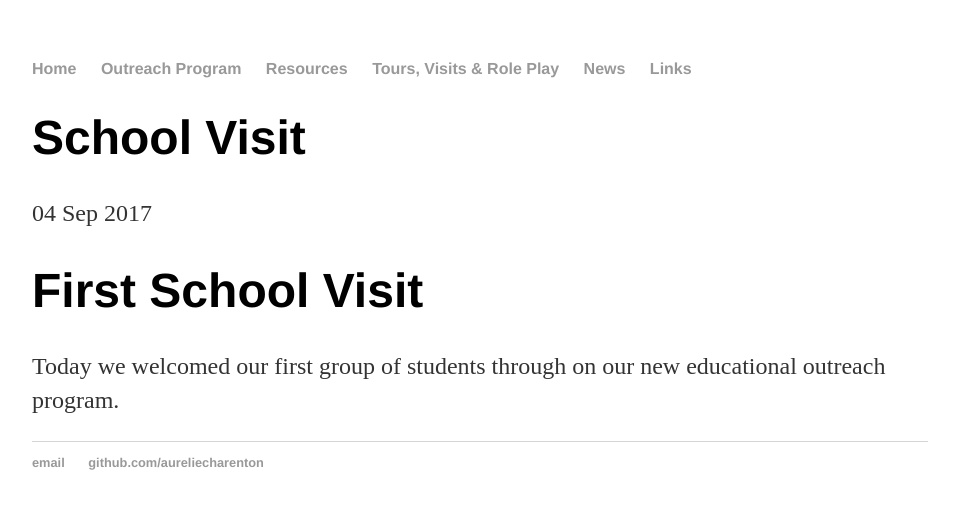
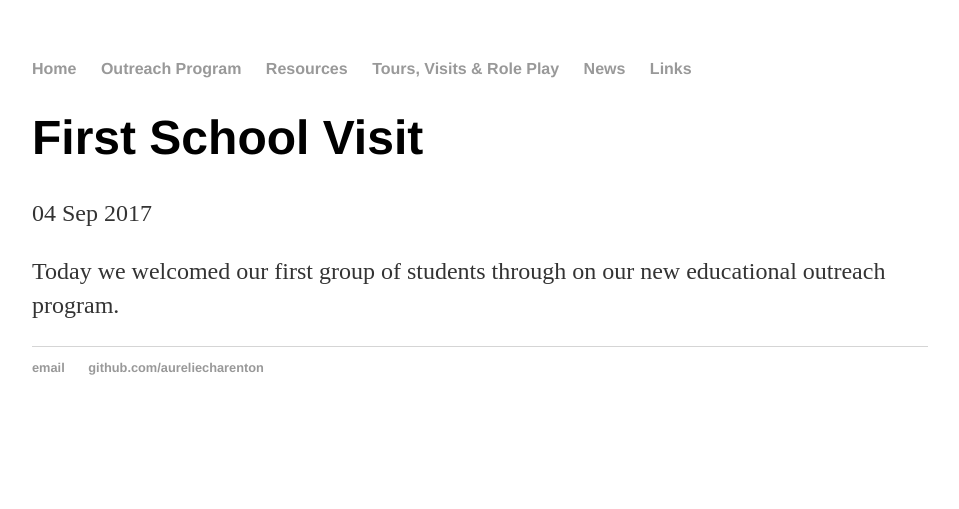
Before and after one commit to AurelieCharenton/AurelieCharenton.github.io, a Jekyll site: the page built from _posts/2017-09-04-school-visit.md, in a window 1280 px wide. Shown: the top 509 px of the page, without its empty margins (160-1119 px from the left). Built offline with Jekyll 4.4.1, drawn with Linux system fonts in a browser that asks for light colours.

Commit message:
modifying posts

```diff
--- a/_posts/2017-09-04-school-visit.md
+++ b/_posts/2017-09-04-school-visit.md
@@ -1,10 +1,8 @@
 ---
 layout: post
-title: "School Visit"
+title: "First School Visit"
 date: 2017-09-04
 ---
 
-# First School Visit
-
 Today we welcomed our first group of students through on our new educational
 outreach program.
```
Also changed, not shown: _posts/2017-09-02-site-launched.md (+1 -3 lines).
